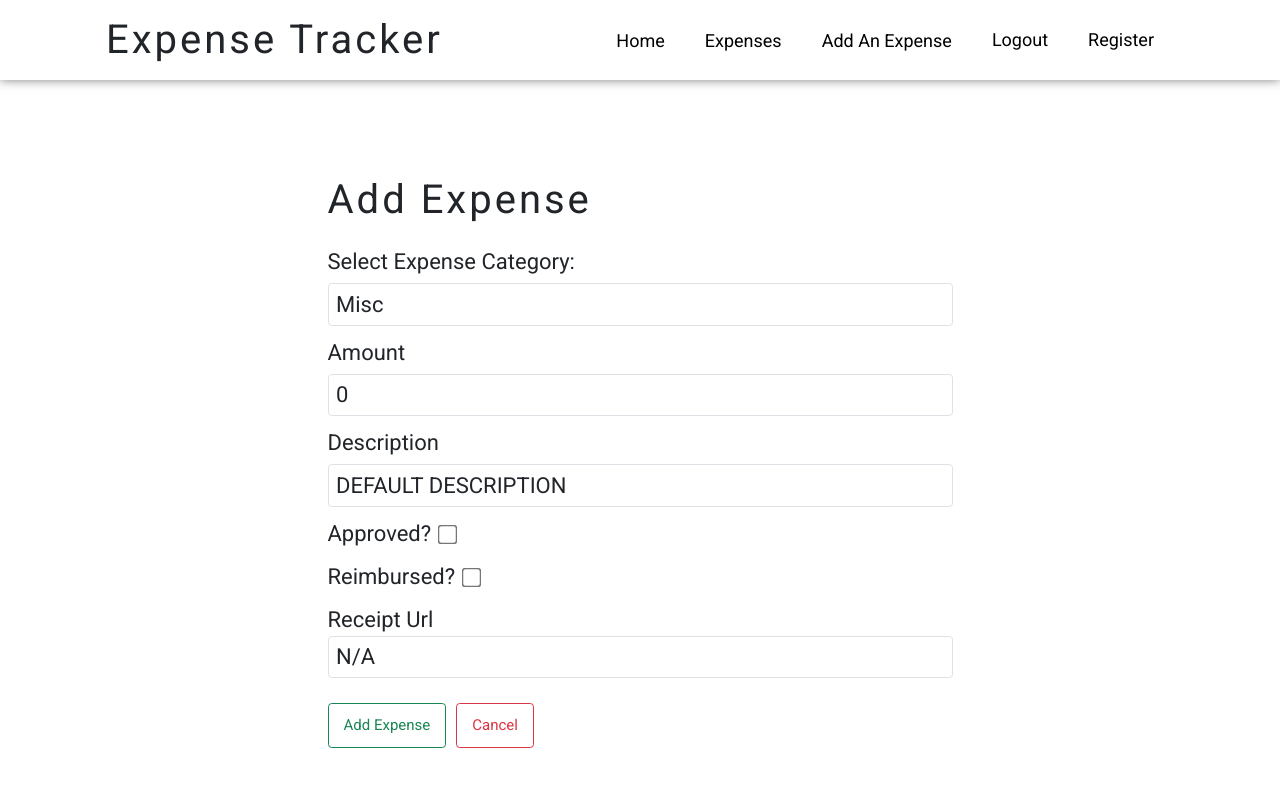
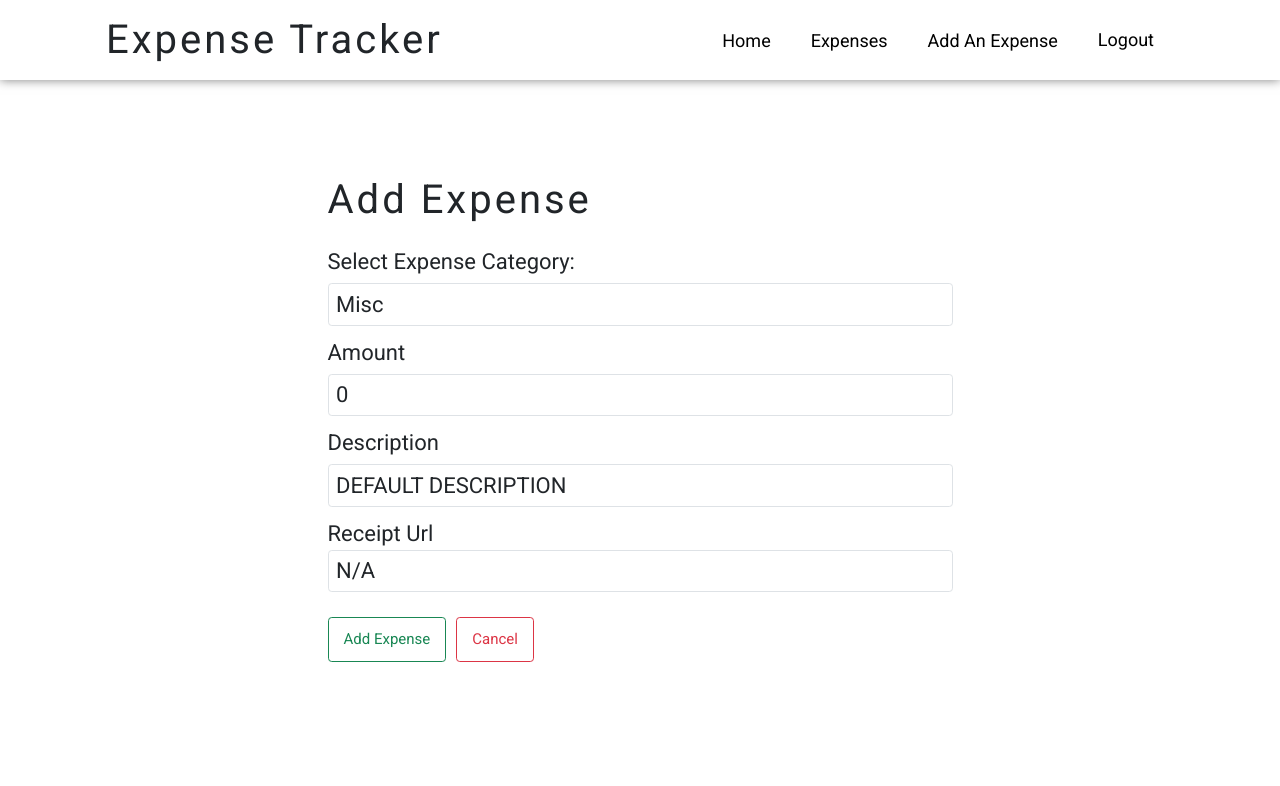
Before and after one commit to matthew-maya-17/Capstone-Git-Push-Mafia, a React (Create React App) app in the folder ExpenseTracker/client/new-expense-tracker-ui/: page /expense/add in a window 1280 px wide. Shown: the top 786 px of the page. Built offline with nearby package versions, Linux system fonts and the light colour scheme; sample sign-in values are in the browser's storage.

Commit message:
Hiding non Admin Privileges for regular user

```diff
--- a/ExpenseTracker/client/new-expense-tracker-ui/src/ExpenseForm.js
+++ b/ExpenseTracker/client/new-expense-tracker-ui/src/ExpenseForm.js
@@ -21,7 +21,11 @@ function ExpenseForm() {
   const navigate = useNavigate();
   const { id } = useParams();
   const url = "http://localhost:8080/api/expense";
-  const token = localStorage.getItem("jwtToken") != null? localStorage.getItem("jwtToken"): null;
+  const [isAdmin, setIsAdmin] = useState(false);
+  const token =
+    localStorage.getItem("jwtToken") != null
+      ? localStorage.getItem("jwtToken")
+      : null;
   const [Expense, setExpense] = useState({
     userId,
     categoryId: 5,
@@ -33,6 +37,18 @@ function ExpenseForm() {
   });
 
   const [errors, setErrors] = useState([]);
+
+  // useEffect to fetch data when components mount
+  useEffect(() => {
+    const token = localStorage.getItem("jwtToken");
+    if (token) {
+      const decoded = jwtDecode(token);
+      console.log("Decoded JWT:", decoded);
+      if (decoded && decoded.authorities === "ROLE_ADMIN") {
+        setIsAdmin(true);
+      }
+    }
+  }, []);
 
   useEffect(() => {
     if (id) {
@@ -125,7 +141,7 @@ function ExpenseForm() {
   return (
     <AuthLink>
       <div className="d-flex justify-content-center align-items-center vh-100 ">
-        <div className="container  w-50 vh100 " style={{ marginTop: "90px"}}>
+        <div className="container  w-50 vh100 " style={{ marginTop: "90px" }}>
           <h2 className="mb-4">{id ? "Update Expense" : "Add Expense"}</h2>
           {errors.length > 0 && (
             <div className="alert alert-danger">
@@ -184,6 +200,7 @@ function ExpenseForm() {
                 onChange={handleChange}
               />
             </div>
+            {isAdmin && (
               <div className="mb-3">
                 <label htmlFor="approved" className="me-3">
                   Approved?
@@ -198,6 +215,8 @@ function ExpenseForm() {
                   onChange={handleChange}
                 ></input>
               </div>
+            )}
+            {isAdmin && (
               <div className="mb-3">
                 <label htmlFor="reimbursed" className="me-3">
                   Reimbursed?
@@ -212,6 +231,7 @@ function ExpenseForm() {
                   onChange={handleChange}
                 ></input>
               </div>
+            )}
             <div className="mb-3">
               <label htmlFor="receiptUrl">Receipt Url</label>
               <input
--- a/ExpenseTracker/client/new-expense-tracker-ui/src/ExpenseList.js
+++ b/ExpenseTracker/client/new-expense-tracker-ui/src/ExpenseList.js
@@ -20,7 +20,6 @@
   const [isAdmin, setIsAdmin] = useState(false);
   const url = "http://localhost:8080/api/expense";
 
-    // useEffect to fetch data when components mount
   useEffect(() => {
     const token = localStorage.getItem("jwtToken");
     if (token) {
@@ -77,6 +76,7 @@
     <AuthLink>
       <div className="d-flex justify-content-center align-items-center vh-100">
         <div className="container " style={{ maxWidth: "90%" }}>
+          {isAdmin && (
             <div className="row g-5 mb-4" style={{ marginTop: "50px" }}>
               <div className="col-lg-6">
                 <div
@@ -149,6 +149,7 @@
                 </div>
               </div>
             </div>
+          )}
           <Link className="btn btn-outline-success mb-4" to={"/expense/add"}>
             Add an Expense
           </Link>
@@ -162,7 +163,7 @@
                 <th>Created At</th>
                 <th>Updated At</th>
                 <th>Approved?</th>
-                  <th>Reimbursed?</th>
+                {isAdmin && <th>Reimbursed?</th>}
                 <th>Receipt URL</th>
                 <th>&nbsp;</th>
               </tr>
@@ -176,8 +177,8 @@
                   <td>{expense.description}</td>
                   <td>{expense.createdAt}</td>
                   <td>{expense.updatedAt}</td>
-                    <td>{expense.approved ? "Yes" : "No"}</td>
-                    <td>{expense.reimbursed ? "Yes" : "No"}</td>
+                  <td>{expense.approved ? "Approved" : "Pending"}</td>
+                  {isAdmin && <td>{expense.reimbursed ? "Yes" : "No"}</td>}
                   <td>{expense.receiptUrl}</td>
                   <td>
                     <div className="d-flex">
--- a/ExpenseTracker/client/new-expense-tracker-ui/src/Navbar.js
+++ b/ExpenseTracker/client/new-expense-tracker-ui/src/Navbar.js
@@ -1,12 +1,26 @@
+import { useState, useEffect } from "react";
 import { Link } from "react-router-dom";
 import { useNavigate } from "react-router-dom";
+import { jwtDecode } from "jwt-decode";
 
 function Navbar() {
   const navigate = useNavigate();
+  const [isAdmin, setIsAdmin] = useState(false);
 
   const handleRemoveToken = () => {
     localStorage.removeItem("jwtToken");
   };
+
+  useEffect(() => {
+    const token = localStorage.getItem("jwtToken");
+    if (token) {
+      const decoded = jwtDecode(token);
+      console.log("Decoded JWT:", decoded);
+      if (decoded && decoded.authorities === "ROLE_ADMIN") {
+        setIsAdmin(true);
+      }
+    }
+  }, []);
 
   return (
     <>
@@ -28,11 +42,15 @@ function Navbar() {
                 <a href="/expense/add">Add An Expense</a>
               </li>
               <li className="link">
-                <a href="/login" onClick={handleRemoveToken}>Logout</a>
+                <a href="/login" onClick={handleRemoveToken}>
+                  Logout
+                </a>
               </li>
-              <li className="link">
-                <a href="/register">Register</a>
-              </li>
+              {isAdmin && (
+                <li className="link">
+                  <a href="/register">Register</a>
+                </li>
+              )}
             </ul>
           </div>
         </nav>
```
Lines whose indentation alone changed are shown as unchanged.
